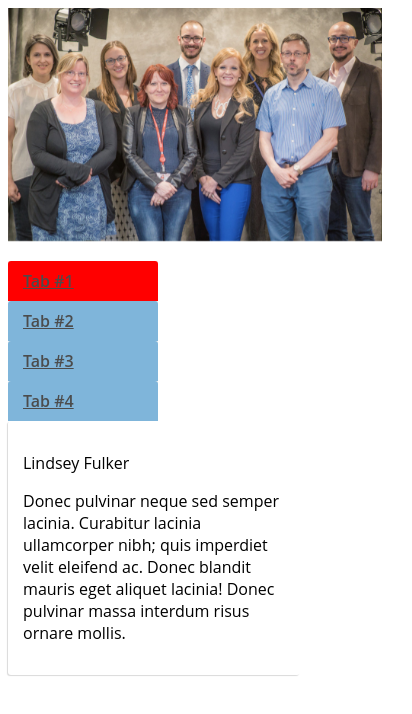
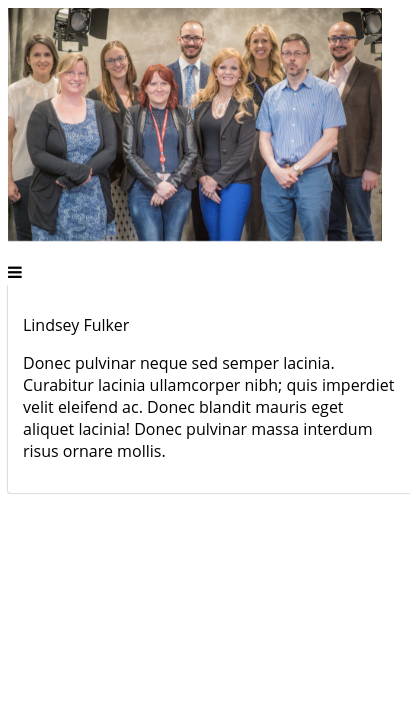
Before and after one commit to KingsOnline/tabbed-people-page, a plain HTML site: page index.html in a window 390 px wide. Shown: the whole page, 412 px wide, since content can reach past the window. Drawn offline with nearby package versions, Linux system fonts and the light colour scheme.

Commit message:
Fixed resizing to work correctly.

```diff
--- a/index.js
+++ b/index.js
@@ -30,17 +30,22 @@ $(document).ready(function() {
     	}
     });
 
-	$(window).resize(function(){
-		resize();
-	});
 
+	resize();
+});
+
+
+$(window).resize(function(){
+	resize();
 });
 
 function resize() {
-	 if($(window).width() < 500){
-	 	console.log($(window).width());
+	 if($(window).width() < 750){
 		  $('.tab-links').removeClass('visible').addClass('mobile');
 		  $('.hamburger').addClass('visible');
+ 	} else {
+		  $('.tab-links').addClass('visible').removeClass('mobile');
+		  $('.hamburger').removeClass('visible');
  	}
 }
 
--- a/stylesheet.css
+++ b/stylesheet.css
@@ -157,9 +157,13 @@ li.active a, li.active a:hover {
     }
 }
 
-@media (max-width: 800px) {
+@media (max-width: 750px) {
     .full-bleed {
          height: 30vh;
     }
 
+    .tab-content {
+        width: 100%;
+    }
+
 }
```
